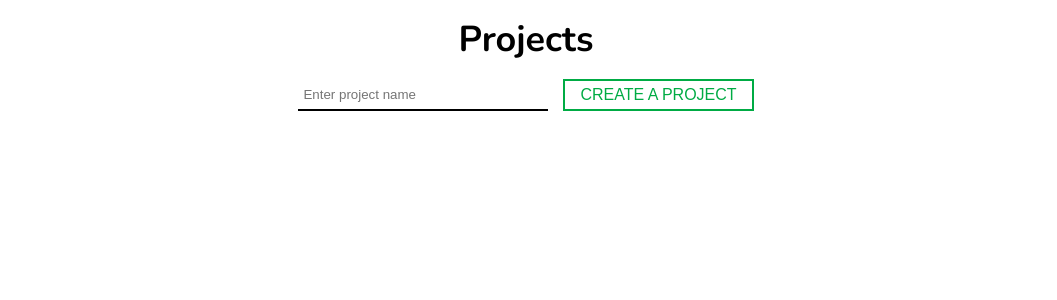
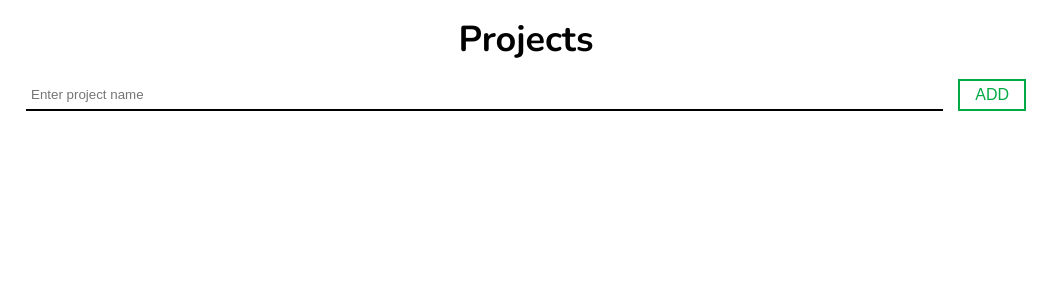
Before and after one commit to DefK1lla/react-todo, a React (Create React App) app: page / in a window 1280 px wide. Shown: the top 300 px of the page, without its empty margins (114-1171 px from the left). Built offline with nearby package versions, Linux system fonts and the light colour scheme.

Commit message:
feat: update styles

```diff
--- a/src/components/ProjectForm/index.jsx
+++ b/src/components/ProjectForm/index.jsx
@@ -23,10 +23,13 @@ export default function ProjectForm({ onSubmit }) {
         <Textfield
           placeholder="Enter project name"
           onChange={e => setName(e.target.value)}
+          fullwidth
         />
 
-        <Button>
-          Create a project
+        <Button
+          type="submit"
+        >
+          Add
         </Button>
       </form>
     </Container>
--- a/src/components/ProjectForm/styles.module.scss
+++ b/src/components/ProjectForm/styles.module.scss
@@ -1,6 +1,4 @@
 .form {
   display: flex;
-  justify-content: center;
-  align-items: stretch;
   gap: 15px;
 }
--- a/src/components/layout/Container/styles.module.scss
+++ b/src/components/layout/Container/styles.module.scss
@@ -1,6 +1,6 @@
 .container {
   width: 100%;
-  max-width: 1230px;
+  max-width: 1030px;
 
   padding: 0 15px;
   margin: 0 auto;
```
